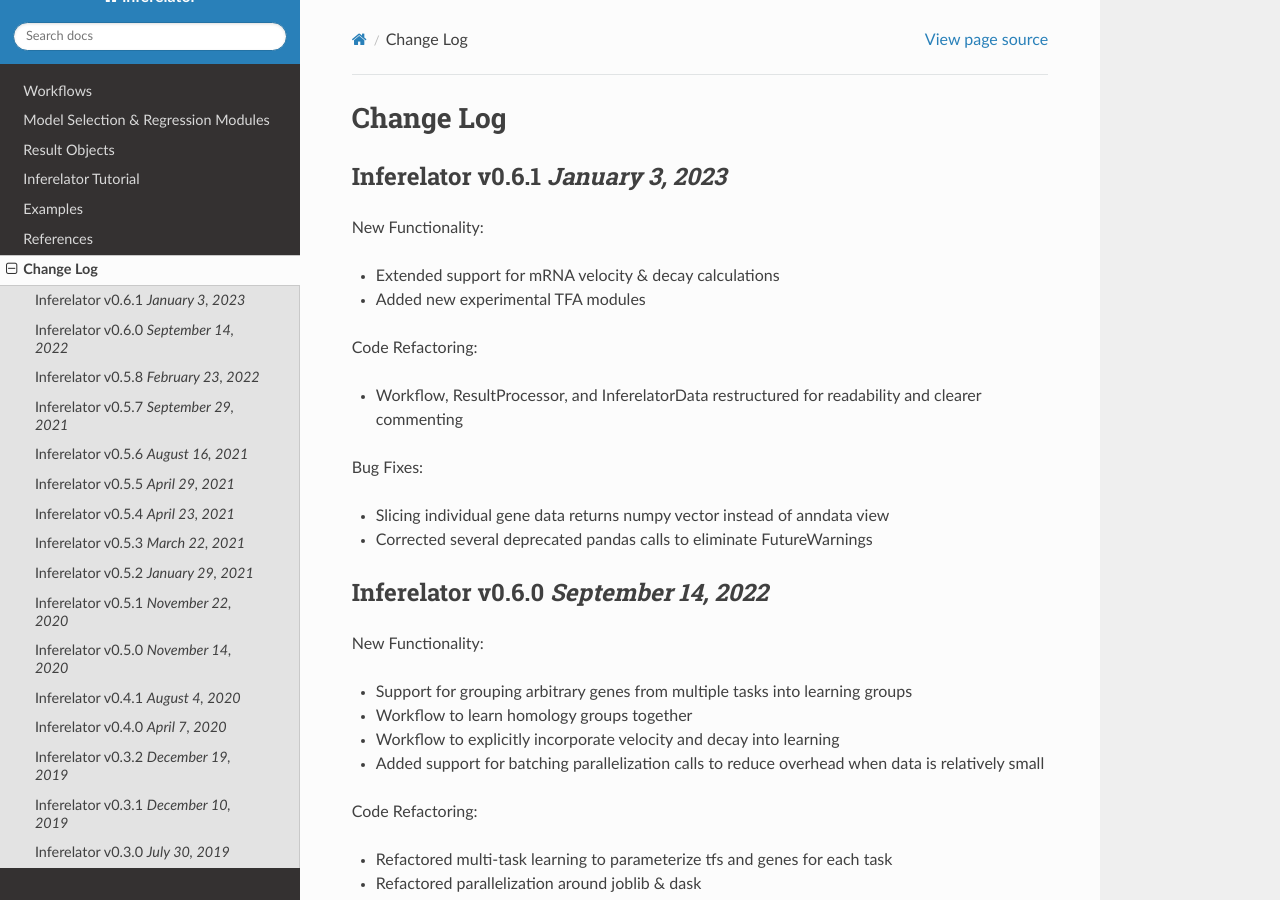
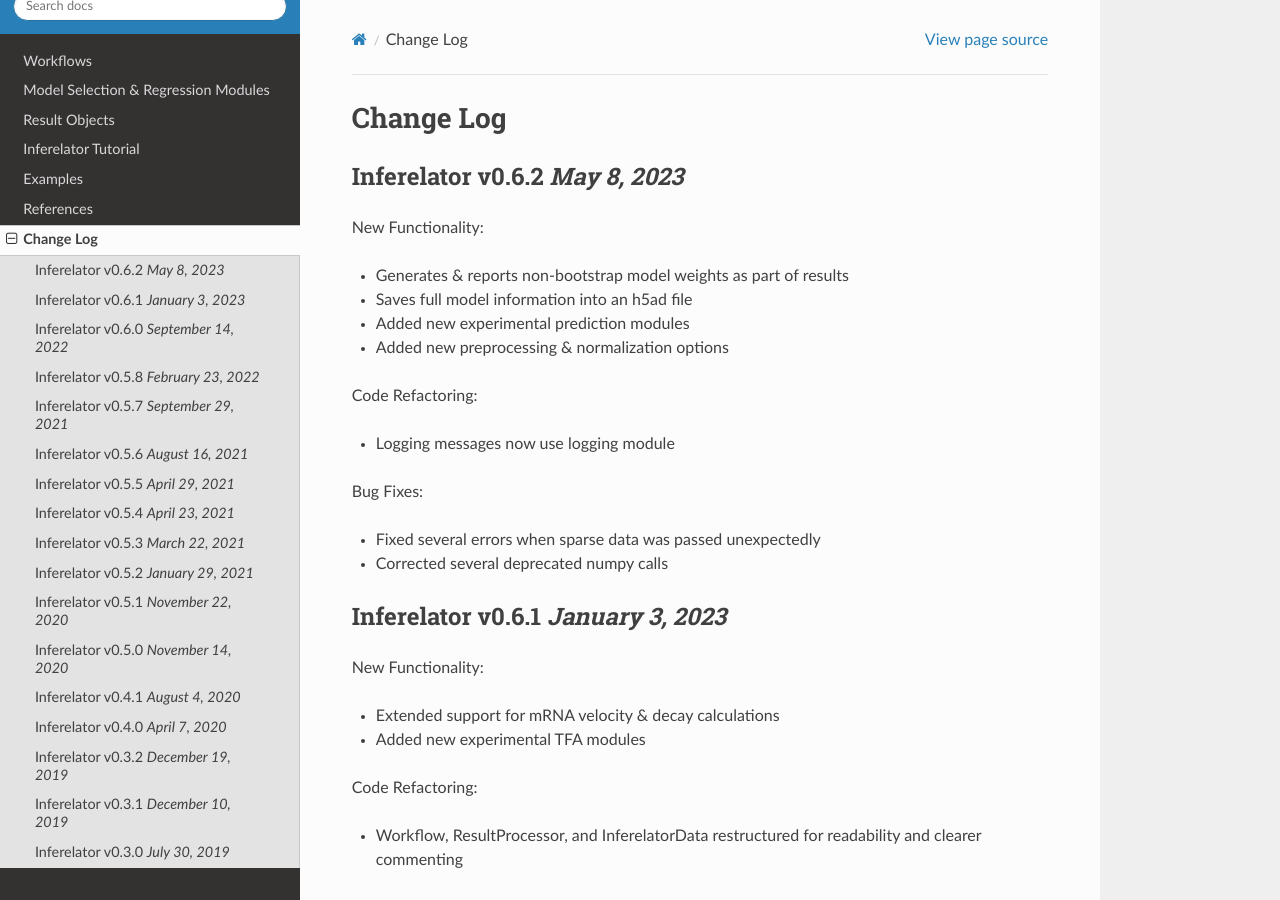
Before and after one commit to flatironinstitute/inferelator, a Sphinx documentation site: the page built from docs/changelog.rst, in a window 1280 px wide and 900 px high. Built offline with Sphinx 7.4.7 and the Read the Docs theme 2.0.0, drawn with Linux system fonts in a browser that asks for light colours.

Commit message:
v0.6.2 changelog

```diff
--- a/docs/changelog.rst
+++ b/docs/changelog.rst
@@ -1,5 +1,25 @@
 Change Log
 ==========
+
+Inferelator v0.6.2 `May 8, 2023`
+----------------------------------------
+
+New Functionality:
+
+- Generates & reports non-bootstrap model weights as part of results
+- Saves full model information into an h5ad file
+- Added new experimental prediction modules
+- Added new preprocessing & normalization options
+
+Code Refactoring:
+
+- Logging messages now use logging module
+
+Bug Fixes:
+
+- Fixed several errors when sparse data was passed unexpectedly
+- Corrected several deprecated numpy calls
+
 
 Inferelator v0.6.1 `January 3, 2023`
 ----------------------------------------
```
